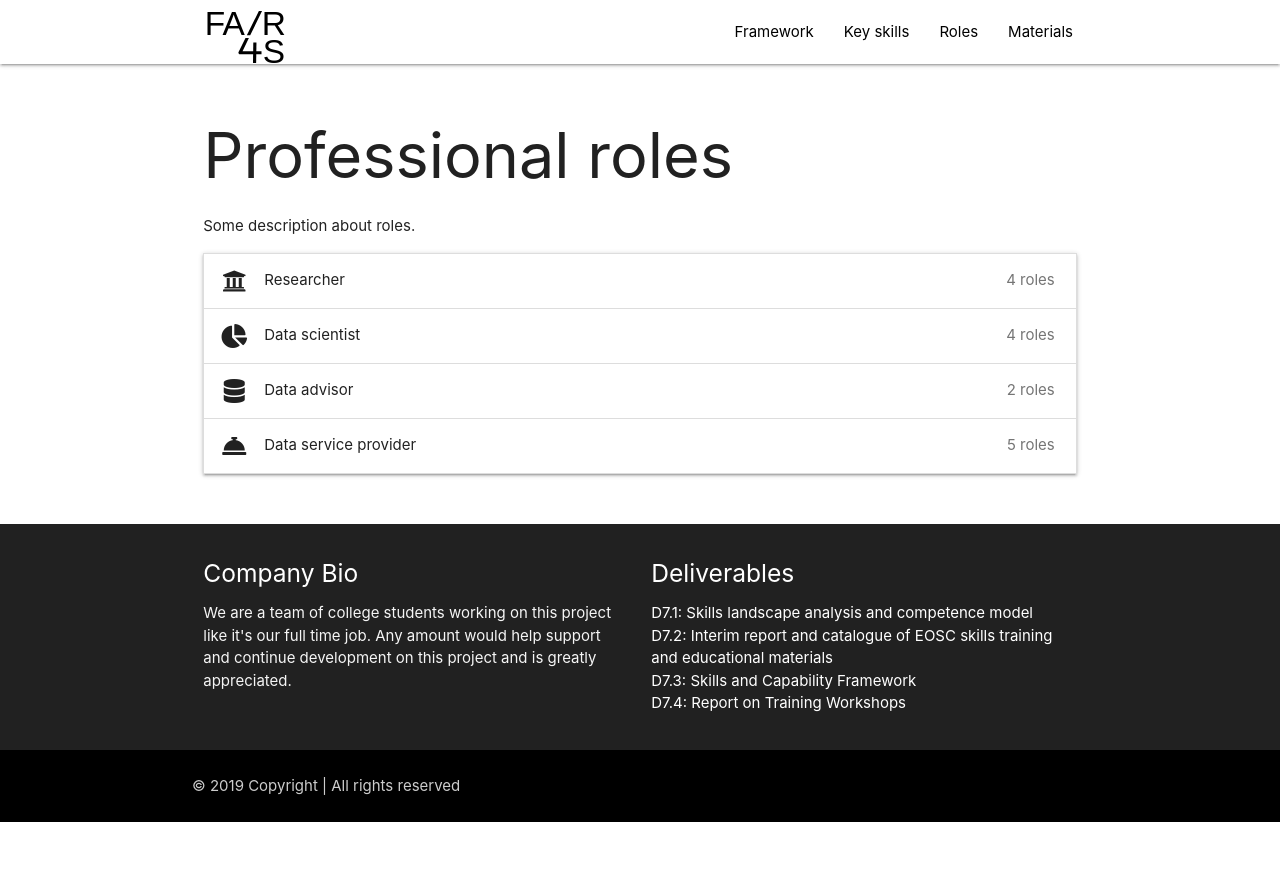
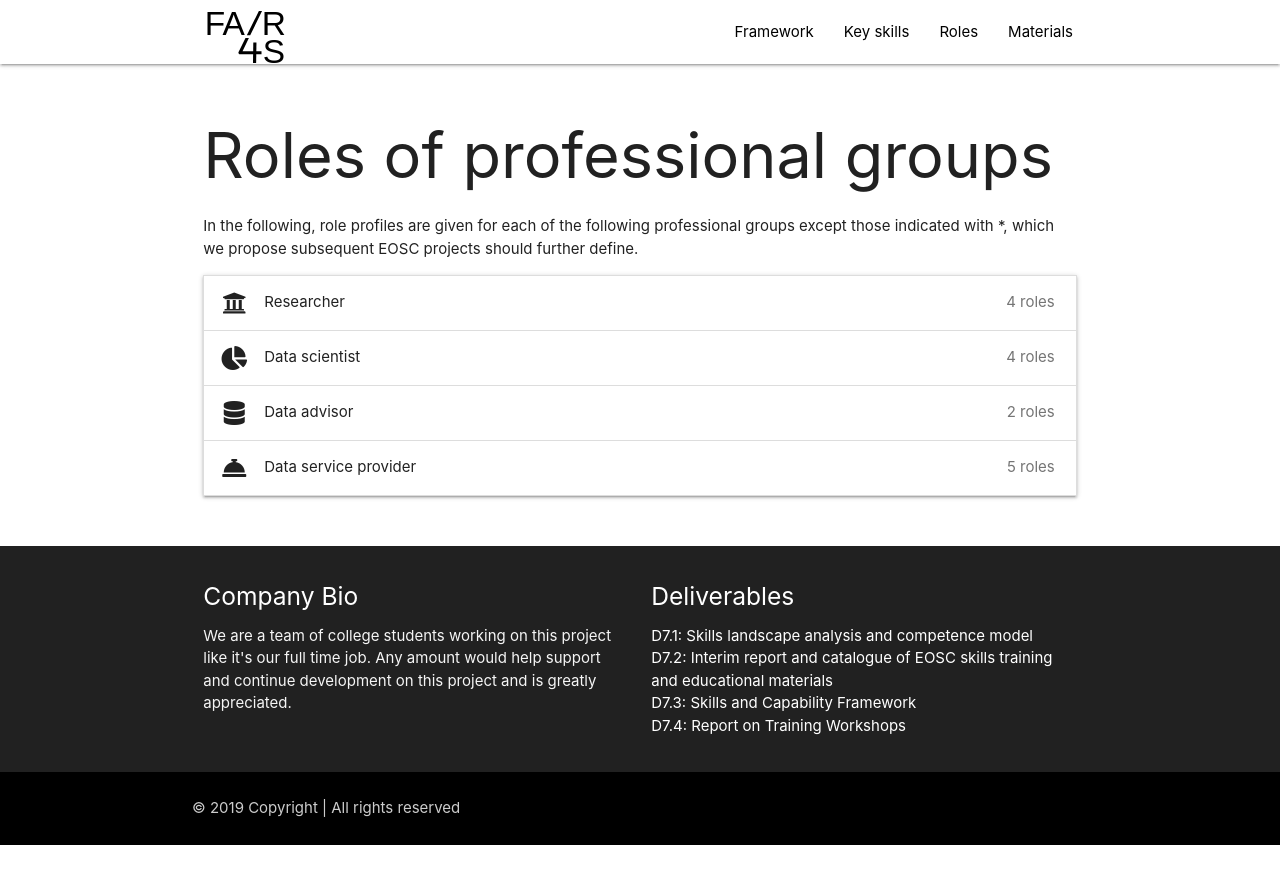
Before and after one commit to EOSC-FAIR4S/eosc-fair4s.github.io, a Jekyll site: the page built from roles.md, in a window 1280 px wide. Shown: the top 884 px of the page. Built offline with Jekyll 4.4.1, drawn with Linux system fonts in a browser that asks for light colours; nearby versions of some CDN libraries.

Commit message:
added description and title for roles

```diff
--- a/roles.md
+++ b/roles.md
@@ -1,5 +1,5 @@
 ---
-title: Professional roles
+title: Roles of professional groups
 roles:
   - researcher
   - data_scientist
@@ -8,4 +8,4 @@ roles:
 layout: roles
 ---
 
-Some description about roles.
+In the following, role profiles are given for each of the following professional groups except those indicated with *, which we propose subsequent EOSC projects should further define.
```
